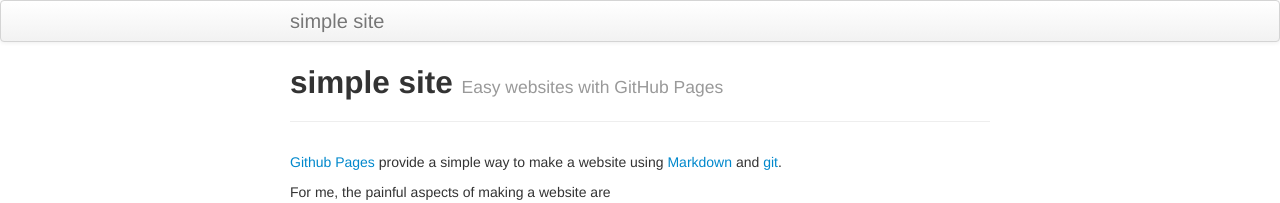
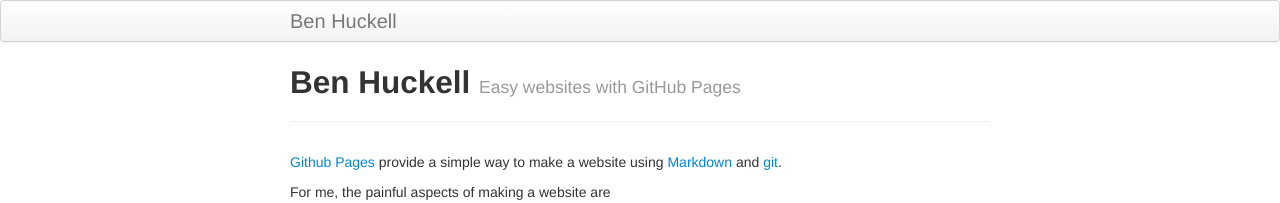
Before and after one commit to benhuckell/firstWebsite, a Jekyll site: the page built from index.md, in a window 1280 px wide. Shown: the top 203 px of the page. Built offline with Jekyll 4.4.1, drawn with Linux system fonts in a browser that asks for light colours.

Commit message:
Added my name/email

```diff
--- a/_config.yml
+++ b/_config.yml
@@ -8,16 +8,14 @@ highlighter: rouge
 # Themes are encouraged to use these universal variables
 # so be sure to set them if your theme uses them.
 #
-title : simple site
+title : Ben Huckell
 author :
-  name : Karl Broman
-  email : kbroman@gmail.com
-  github : kbroman
-  twitter : kwbroman
-  feedburner : nil
+  name : Ben Huckell
+  email : b.huckell72@gmail.com
+  github : benhuckell
 
 # NOTE: Replacing this next line with your own URL
-production_url : https://kbroman.github.io/simple_site
+production_url : https://benhuckell.github.io
 
 # Tell Github to use the kramdown markdown interpreter
 # (see https://help.github.com/articles/migrating-your-pages-site-from-maruku)
@@ -43,7 +41,7 @@ JB :
   # GitHub Project Pages (http://username.github.io/project-name)
   #
   #   A GitHub Project site exists in the `gh-pages` branch of one of your repositories.
-  #  REQUIRED! Set BASE_PATH to: http://username.github.io/project-name
+  #  REQUIRED! Set BASE_PATH to: https://benhuckell.github.io
   #
   # CAUTION:
   #   - When in Localhost, your site will run from root "/" regardless of BASE_PATH
--- a/index.md
+++ b/index.md
@@ -1,6 +1,6 @@
 ---
 layout: page
-title: simple site
+title: Ben Huckell
 tagline: Easy websites with GitHub Pages
 description: Minimal tutorial on making a simple website with GitHub Pages
 ---
```
